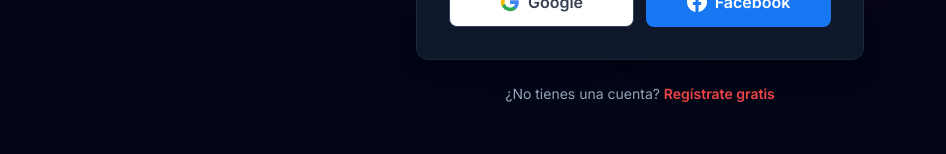
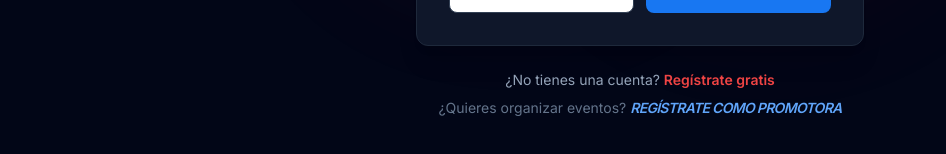
Before and after one commit to azambrano-ctrl/PPV-OFICIAL, a Next.js app in the folder webapp/: page /auth/login in a window 1280 px wide. Shown: the part 608-762 px from the top of the page, without its empty margins (0-946 px from the left). Built offline with nearby package versions, Linux system fonts and the light colour scheme; no server answers.

Commit message:
Add promoter registration link to login page

```diff
--- a/webapp/src/app/auth/login/page.tsx
+++ b/webapp/src/app/auth/login/page.tsx
@@ -215,12 +215,20 @@ export default function LoginPage() {
                 </div>
 
                 {/* Sign Up Link */}
-                <p className="mt-6 text-center text-sm text-dark-400">
-                    ¿No tienes una cuenta?{' '}
-                    <Link href="/auth/register" className="text-primary-500 hover:text-primary-400 font-semibold">
-                        Regístrate gratis
-                    </Link>
-                </p>
+                <div className="mt-6 text-center space-y-2">
+                    <p className="text-sm text-dark-400">
+                        ¿No tienes una cuenta?{' '}
+                        <Link href="/auth/register" className="text-primary-500 hover:text-primary-400 font-semibold">
+                            Regístrate gratis
+                        </Link>
+                    </p>
+                    <p className="text-sm text-dark-500">
+                        ¿Quieres organizar eventos?{' '}
+                        <Link href="/promoter/register" className="text-blue-400 hover:text-blue-300 font-semibold uppercase italic tracking-tighter">
+                            Regístrate como Promotora
+                        </Link>
+                    </p>
+                </div>
             </div>
         </div>
     );
```
